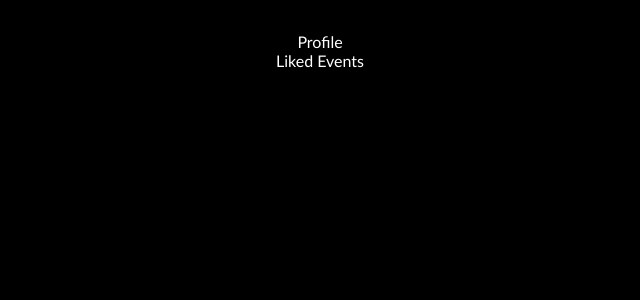
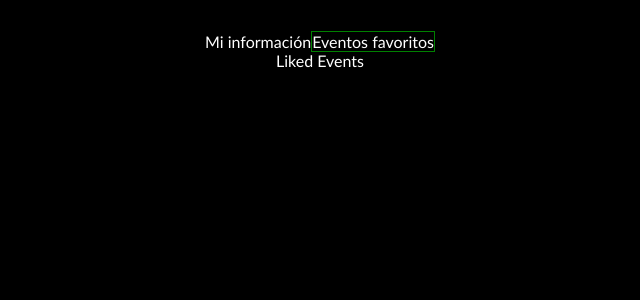
Before and after one commit to ErickRabocse/ticket_master_erick, a React (Vite) app: page /profile/liked-events in a window 1280 px wide. Shown: the top 300 px of the page, without its empty margins (320-960 px from the left). Built offline with nearby package versions, Linux system fonts and the light colour scheme.

Commit message:
Creating Tabs & adding a contidional class to style them

```diff
--- /dev/null
+++ b/src/views/Profile/Profile.module.css
@@ -0,0 +1,3 @@
+.active{
+    border: 1px solid green;
+}
--- a/src/views/Profile/index.jsx
+++ b/src/views/Profile/index.jsx
@@ -1,10 +1,30 @@
 import React from 'react'
-import { Outlet } from 'react-router-dom'
+import { Outlet, useLocation, useNavigate } from 'react-router-dom'
+import styles from './Profile.module.css'
 
 const Profile = () => {
+  const { pathname } = useLocation()
+  const navigate = useNavigate()
+  const handleTabClick = (path) => {
+    navigate(`/profile/${path}`)
+  }
+
   return (
     <div>
-      Profile
+      <div>
+        <span
+          className={`${pathname.includes('my-info') ? styles.active : ''}`}
+          onClick={() => { handleTabClick('my-info') }}
+        >
+          Mi información
+        </span>
+        <span
+          className={`${pathname.includes('liked-events') ? styles.active : ''}`}
+          onClick={() => { handleTabClick('liked-events') }}
+        >
+          Eventos favoritos
+        </span>
+      </div>
       <Outlet />
     </div>
   )
```
